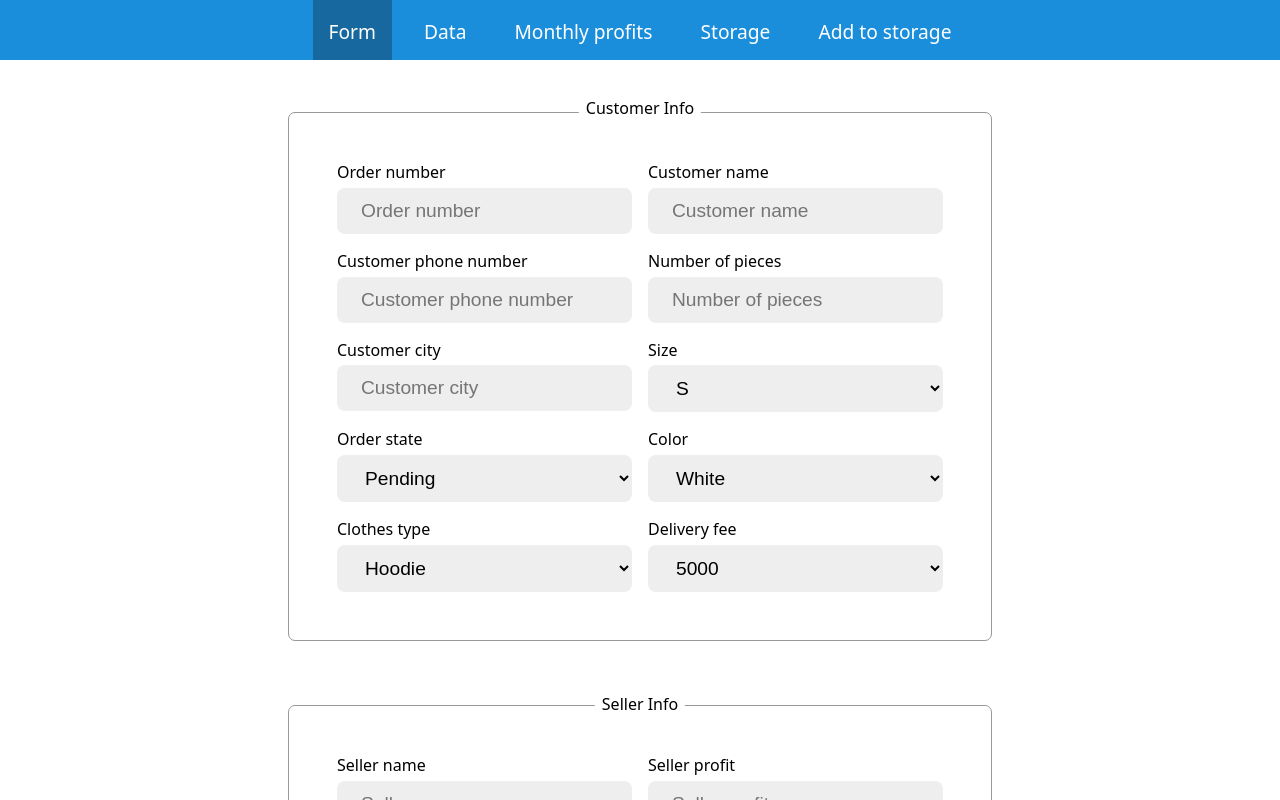
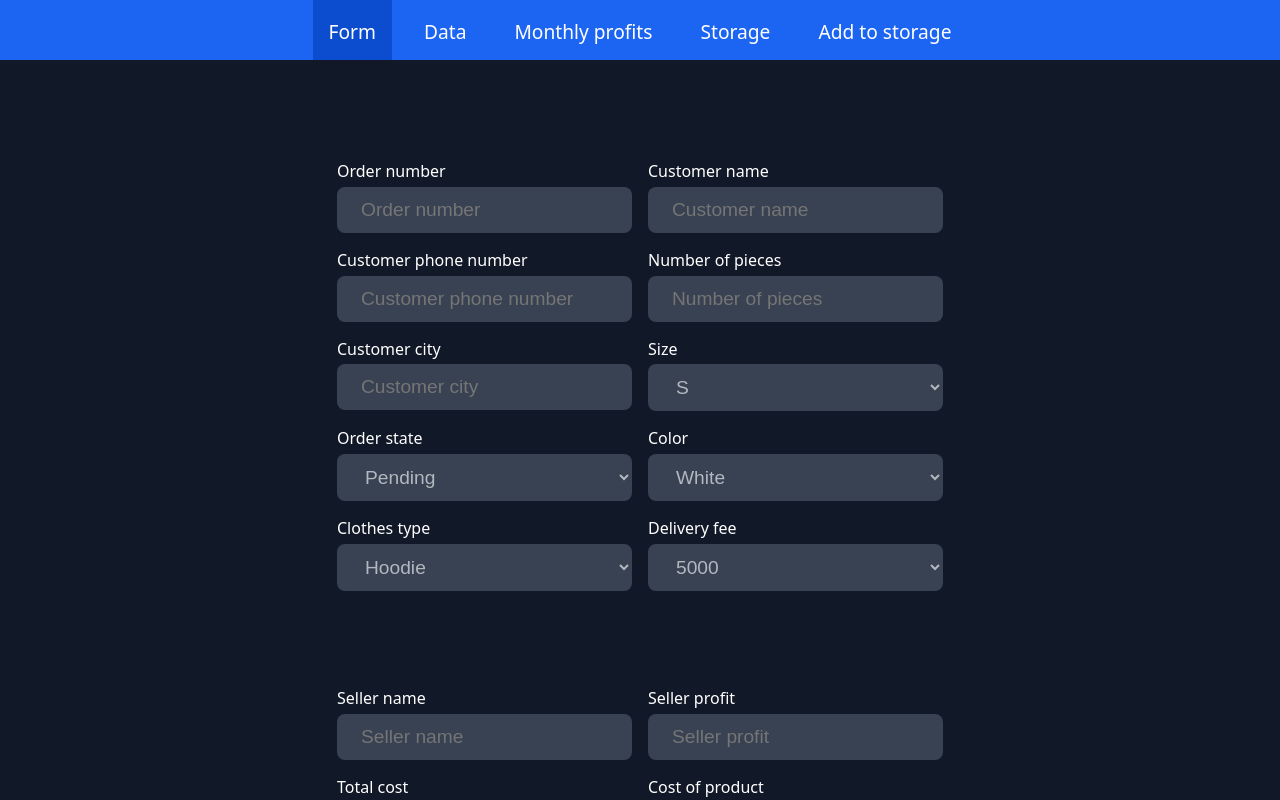
Before and after one commit to neckbeard-01000101/store-management, a React (Vite) app: page /form in a window 1280 px wide. Shown: the top 800 px of the page. Built offline with nearby package versions, Linux system fonts and the light colour scheme.

Commit message:
changed the colors

```diff
--- a/src/index.css
+++ b/src/index.css
@@ -5,7 +5,14 @@
     margin: 0;
     box-sizing: border-box;
 }
-
+:root {
+    --background-color: hsl(221, 39%, 11%);
+    --table-heading: hsl(217, 19%, 27%);
+    --table-field-1: hsl(215, 28%, 17%);
+    --primary: hsl(220, 89%, 53%);
+    --primary-dark: hsl(220, 89%, 43%);
+    --red: hsl(0, 75%, 51%);
+}
 body {
     font-family:
         system-ui,
@@ -20,13 +27,15 @@ body {
         "Helvetica Neue",
         sans-serif;
     min-height: 100vh;
+    background-color: var(--background-color);
+    color: white;
 }
 .navbar {
     display: flex;
     justify-content: center;
     height: 60px;
     align-items: center;
-    background-color: #1a8edb;
+    background-color: var(--primary);
     color: white;
     width: 100vw;
     position: fixed;
@@ -53,10 +62,10 @@ body {
             padding: 0.5rem 1rem;
             transition: background-color 0.2s linear;
             &.active {
-                background-color: #16689e;
+                background-color: var(--primary-dark);
             }
             &:hover {
-                background-color: #16689e;
+                background-color: var(--primary-dark);
             }
         }
     }
@@ -67,31 +76,17 @@ body {
     flex-direction: column;
     align-items: center;
     padding: 2rem;
-    gap: 4rem;
+    button {
+        width: 20%;
+    }
 }
 .fields {
     display: grid;
     grid-template-columns: 1fr 1fr;
     gap: 1rem;
-    border: solid 1px #999;
     padding: 3rem;
     border-radius: 7px;
     position: relative;
-    &:nth-of-type(1)::after {
-        content: "Customer Info";
-        top: -3%;
-    }
-    &:nth-of-type(2)::after {
-        content: "Seller Info";
-    }
-    &::after {
-        background-color: white;
-        position: absolute;
-        left: 50%;
-        transform: translateX(-50%);
-        top: -5%;
-        padding-inline: 7px;
-    }
 
     .form-element {
         display: flex;
@@ -105,18 +100,32 @@ body {
         padding: 0.75rem 1.5rem;
         border-radius: 8px;
         border: none;
-        background-color: #eee;
+        background-color: var(--table-heading);
+        color: hsl(217, 8.6%, 72.4%);
         font-size: 1.2rem;
         &:focus {
-            background-color: #ddd;
             border: none;
-            outline: none;
+            outline: var(--primary) 1px solid;
         }
     }
 }
+input,
+select {
+    padding: 0.75rem 1.5rem;
+    border-radius: 8px;
+    border: none;
+    background-color: var(--table-heading);
+    color: hsl(217, 8.6%, 72.4%);
+    font-size: 1.2rem;
+    &:focus {
+        border: none;
+        outline: var(--primary) 1px solid;
+    }
+}
+
 button {
     border: none;
-    background-color: #1a8edb;
+    background-color: var(--primary);
     color: white;
     cursor: pointer;
     transition: background-color 0.2s linear;
@@ -124,7 +133,7 @@ button {
     border-radius: 5px;
     font-size: 1.4rem;
     &:hover {
-        background-color: #16689e;
+        background-color: var(--primary-dark);
     }
 }
 .state-btn {
@@ -134,9 +143,9 @@ button {
 }
 
 table {
-    background-color: #eee;
+    background-color: var(--table-field-1);
     th {
-        background-color: #1a8edb;
+        background-color: var(--table-heading);
         color: #fff;
         text-align: center;
         padding: 4px 8px;
@@ -144,7 +153,7 @@ table {
     td {
         text-align: center;
         padding: 4px 8px;
-        outline: 1px solid #fff;
+        outline: var(--background-color) solid 1px;
     }
 }
 .data-page {
@@ -226,9 +235,9 @@ td input {
 
 .delete-btn {
     font-size: 1rem;
-    background-color: #fa6666;
+    background-color: var(--red);
     &:hover {
-        background-color: #fa6666;
+        background-color: var(--red);
         filter: brightness(0.9);
     }
 }
--- a/src/routes/Data.jsx
+++ b/src/routes/Data.jsx
@@ -1,4 +1,4 @@
-import React, { useEffect, useState } from "react";
+import { useEffect, useState } from "react";
 import axios from "axios";
 import { HandleNumericInput } from "./Form";
 const SERVER_URL = "http://localhost:8000";
@@ -273,8 +273,8 @@ export default function Data() {
                                     <td
                                         style={{
                                             backgroundColor: !item["is-done"]
-                                                ? "#f7a59c"
-                                                : "#9cf7a2",
+                                                ? "#e02424"
+                                                : "#057a55",
                                         }}
                                     >
                                         {item["is-done"] ? "Yes" : "No"}
@@ -291,7 +291,6 @@ export default function Data() {
                                             onClick={() =>
                                                 handleDelete(item._id)
                                             }
-                                            style={{ background: "#ff6054" }}
                                         >
                                             Delete
                                         </button>
```
